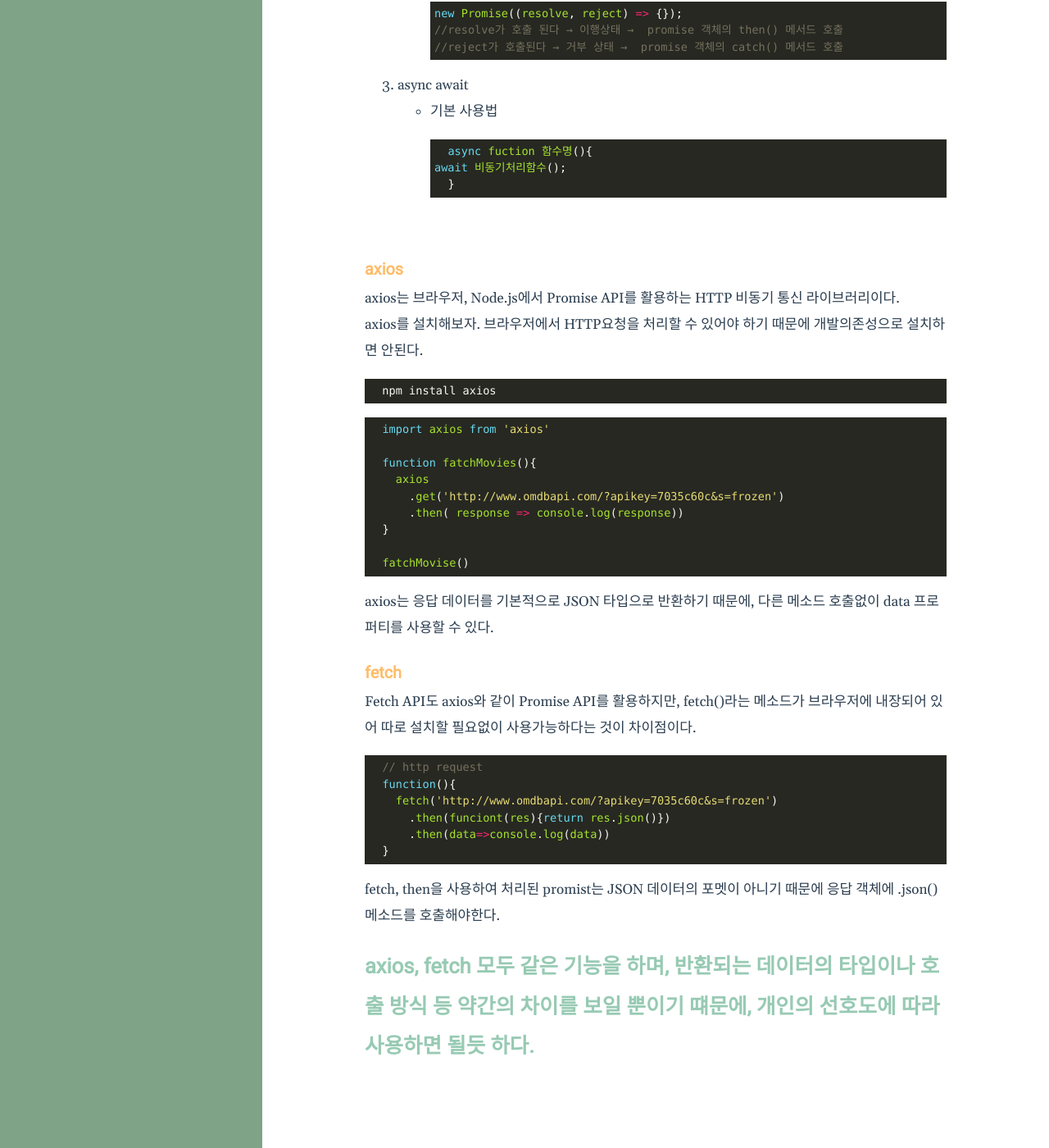
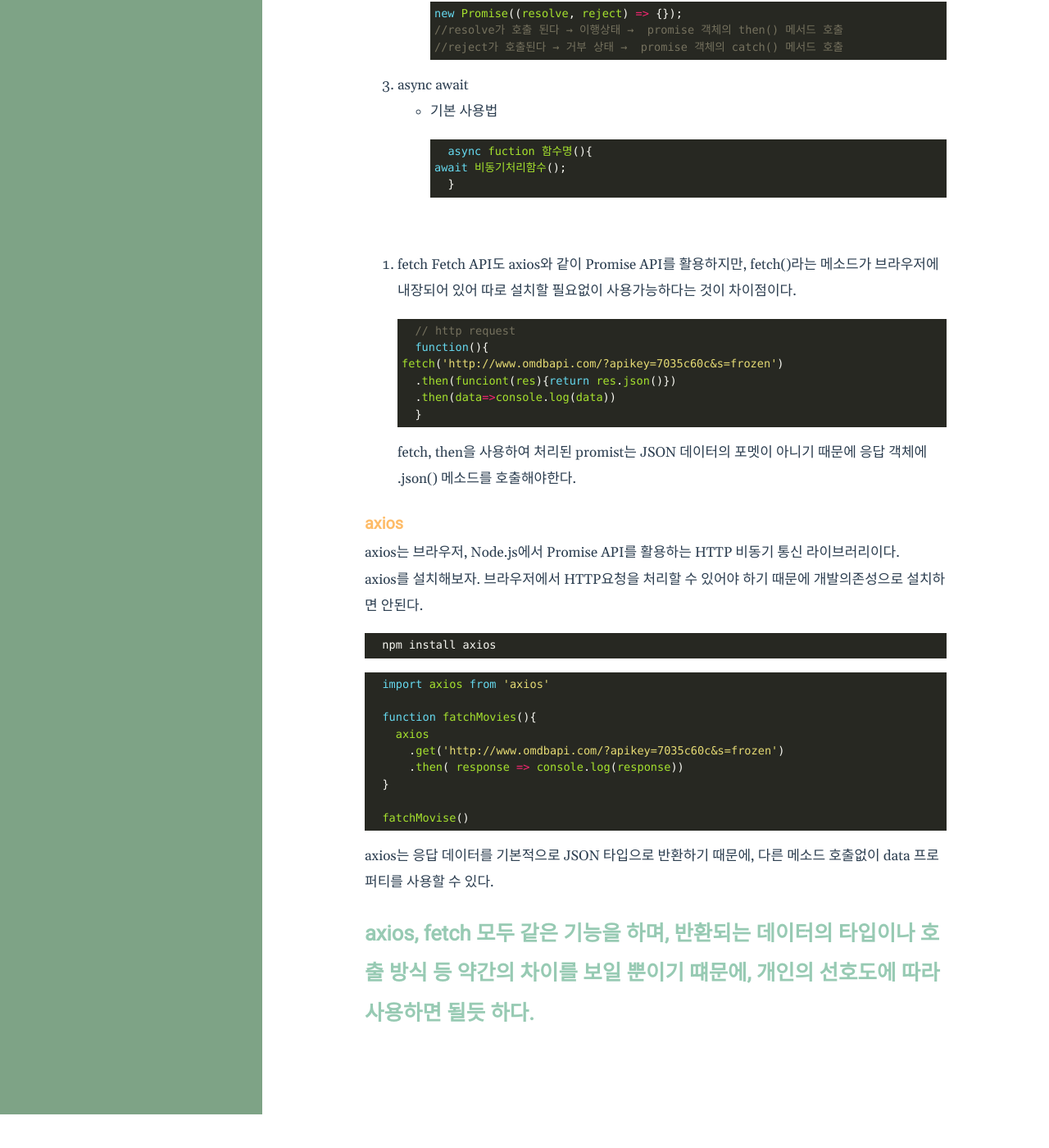
Before and after one commit to busy-joj/busy-joj.github.io, a Jekyll site: the page built from _posts/Javascript/2022-06-09-js10.markdown, in a window 1280 px wide and 1400 px high, scrolled down 1363 px. Shown: the whole window at 82% size. Built offline with Jekyll 4.4.1, drawn with Linux system fonts in a browser that asks for light colours; after the commit the page ends 2722 px from its top, so only the background shows below that; part of the change alters nothing that is shown.

Commit message:
비동기 포스팅 수정

````diff
--- a/_posts/Javascript/2022-06-09-js10.markdown
+++ b/_posts/Javascript/2022-06-09-js10.markdown
@@ -52,6 +52,18 @@ category: Javascript
    ```
 
    <br/>
+ 4. fetch
+ Fetch API도 axios와 같이 Promise API를 활용하지만, fetch()라는 메소드가 브라우저에 내장되어 있어 따로 설치할 필요없이 사용가능하다는 것이 차이점이다.
+```javascript
+  // http request
+  function(){
+    fetch('http://www.omdbapi.com/?apikey=7035c60c&s=frozen')
+      .then(funciont(res){return res.json()})
+      .then(data=>console.log(data))
+  }
+```
+fetch, then을 사용하여 처리된 promist는 JSON 데이터의 포멧이 아니기 때문에 응답 객체에 .json() 메소드를 호출해야한다.
+
 
 ### <span style="color:#febc68;font-weight:bold">axios</span>
 axios는 브라우저, Node.js에서 Promise API를 활용하는 HTTP 비동기 통신 라이브러리이다.
@@ -74,15 +86,4 @@ axios를 설치해보자. 브라우저에서 HTTP요청을 처리할 수 있어
 ```
 axios는 응답 데이터를 기본적으로 JSON 타입으로 반환하기 때문에, 다른 메소드 호출없이 data 프로퍼티를 사용할 수 있다.
 
-### <span style="color:#febc68;font-weight:bold">fetch</span>
-Fetch API도 axios와 같이 Promise API를 활용하지만, fetch()라는 메소드가 브라우저에 내장되어 있어 따로 설치할 필요없이 사용가능하다는 것이 차이점이다.
-```javascript
-  // http request
-  function(){
-    fetch('http://www.omdbapi.com/?apikey=7035c60c&s=frozen')
-      .then(funciont(res){return res.json()})
-      .then(data=>console.log(data))
-  }
-```
-fetch, then을 사용하여 처리된 promist는 JSON 데이터의 포멧이 아니기 때문에 응답 객체에 .json() 메소드를 호출해야한다.
 ## <span style="color:#97cab3;font-weight:bold">axios, fetch 모두 같은 기능을 하며, 반환되는 데이터의 타입이나 호출 방식 등 약간의 차이를 보일 뿐이기 떄문에, 개인의 선호도에 따라 사용하면 될듯 하다.</span>
````
